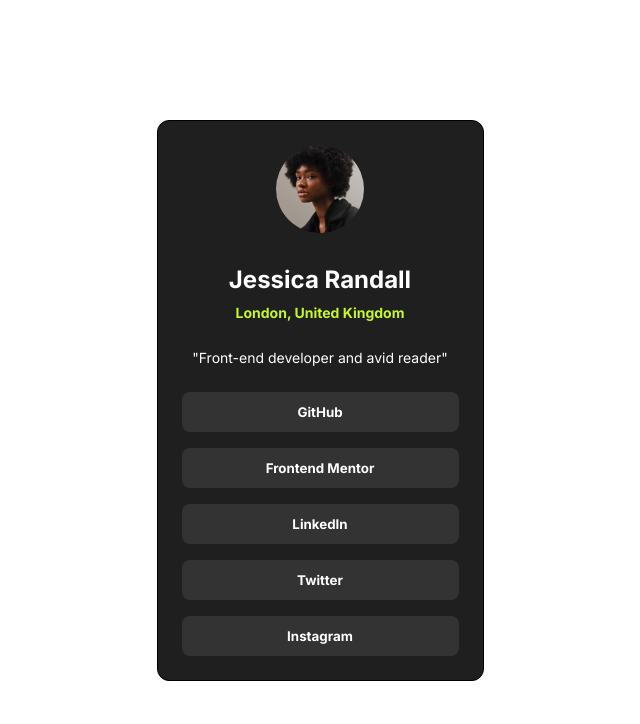
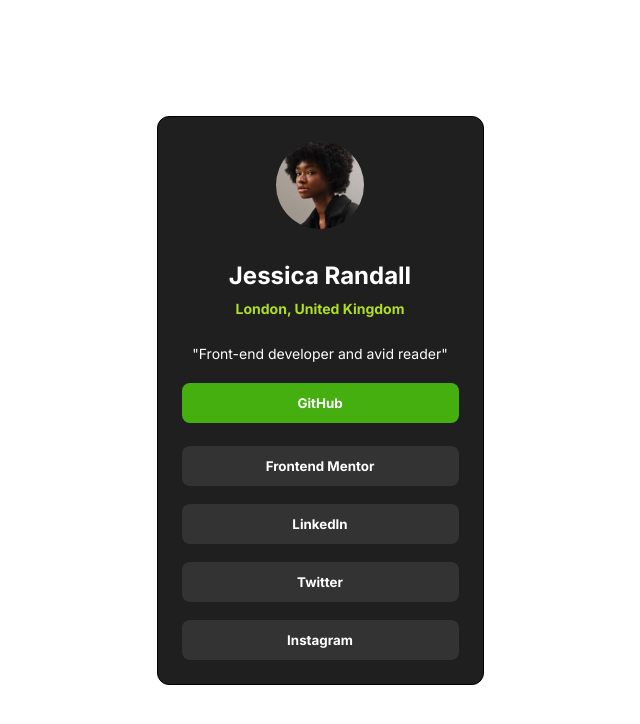
Before and after one commit to anetakasprzak/FM-social-links-profile, a React (Vite) app: page / in a window 1280 px wide. In both pictures the pointer is over the button "GitHub". Shown: the top 724 px of the page, without its empty margins (320-960 px from the left). Built offline with nearby package versions, Linux system fonts and the light colour scheme.

Commit message:
hover and active state

```diff
--- a/src/MainPage/MainPage.css
+++ b/src/MainPage/MainPage.css
@@ -24,7 +24,7 @@
 }
 
 .user__location {
-  color: #c4f82a;
+  color: #b0de25;
   margin-bottom: 2.4rem;
 }
 
@@ -36,7 +36,7 @@
   display: flex;
   flex-direction: column;
   align-self: stretch;
-  gap: 1.6rem;
+  gap: 1.8rem;
 }
 
 .btn {
@@ -47,4 +47,35 @@
   background-color: #333;
   color: #fff;
   font-weight: 700;
+
+  cursor: pointer;
+  transition: all 0.3s;
 }
+
+.btn:hover {
+  transform: translateY(-0.5rem);
+}
+
+.btn--1:hover {
+  background-color: #4cc90eda;
+}
+
+.btn--2:hover {
+  background-color: #c9140eda;
+}
+
+.btn--3:hover {
+  background-color: #f3e712e2;
+}
+
+.btn--4:hover {
+  background-color: #9d0ec9da;
+}
+
+.btn--5:hover {
+  background-color: #0ebcc9da;
+}
+
+.btn:active {
+  transform: translateY(0.2rem);
+}
```
